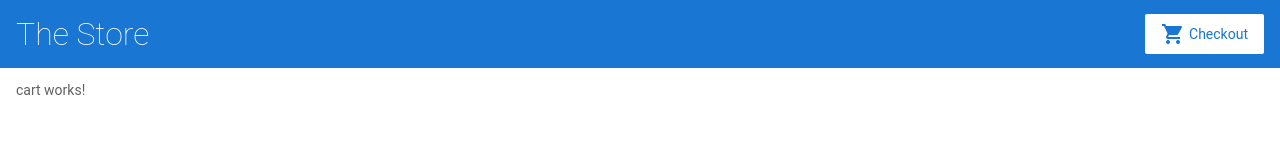
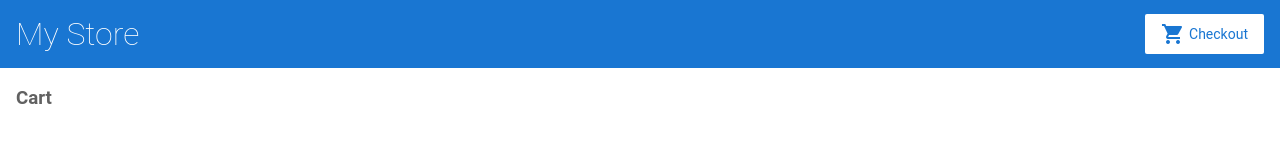
Before and after one commit to satendrapalsingh/angular-demo, an Angular app: page /cart in a window 1280 px wide. Shown: the top 160 px of the page. Built offline with nearby package versions, Linux system fonts and the light colour scheme.

Commit message:
3 files modified

```diff
--- a/src/app/cart/cart.component.html
+++ b/src/app/cart/cart.component.html
@@ -1 +1,6 @@
-<p>cart works!</p>
+<h3>Cart</h3>
+
+<div class="cart-item" *ngFor="let item of items">
+  <span> {{ item.name }} </span>
+  <span> {{ item.price | currency }} </span>
+</div>
--- a/src/app/cart/cart.component.ts
+++ b/src/app/cart/cart.component.ts
@@ -1,4 +1,5 @@
 import { Component } from '@angular/core';
+import { CartService } from '../cart.service';
 
 @Component({
   selector: 'app-cart',
@@ -7,4 +8,7 @@
 })
 export class CartComponent {
 
+  constructor( private cartService: CartService ) {}
+
+  items = this.cartService.getItems();
 }
--- a/src/app/top-bar/top-bar.component.html
+++ b/src/app/top-bar/top-bar.component.html
@@ -1,5 +1,5 @@
 <a [routerLink]="['/']">
-  <h1>The Store</h1>
+  <h1>My Store</h1>
 </a>
 
 <a routerLink="/cart" class="button fancy-button">
```
